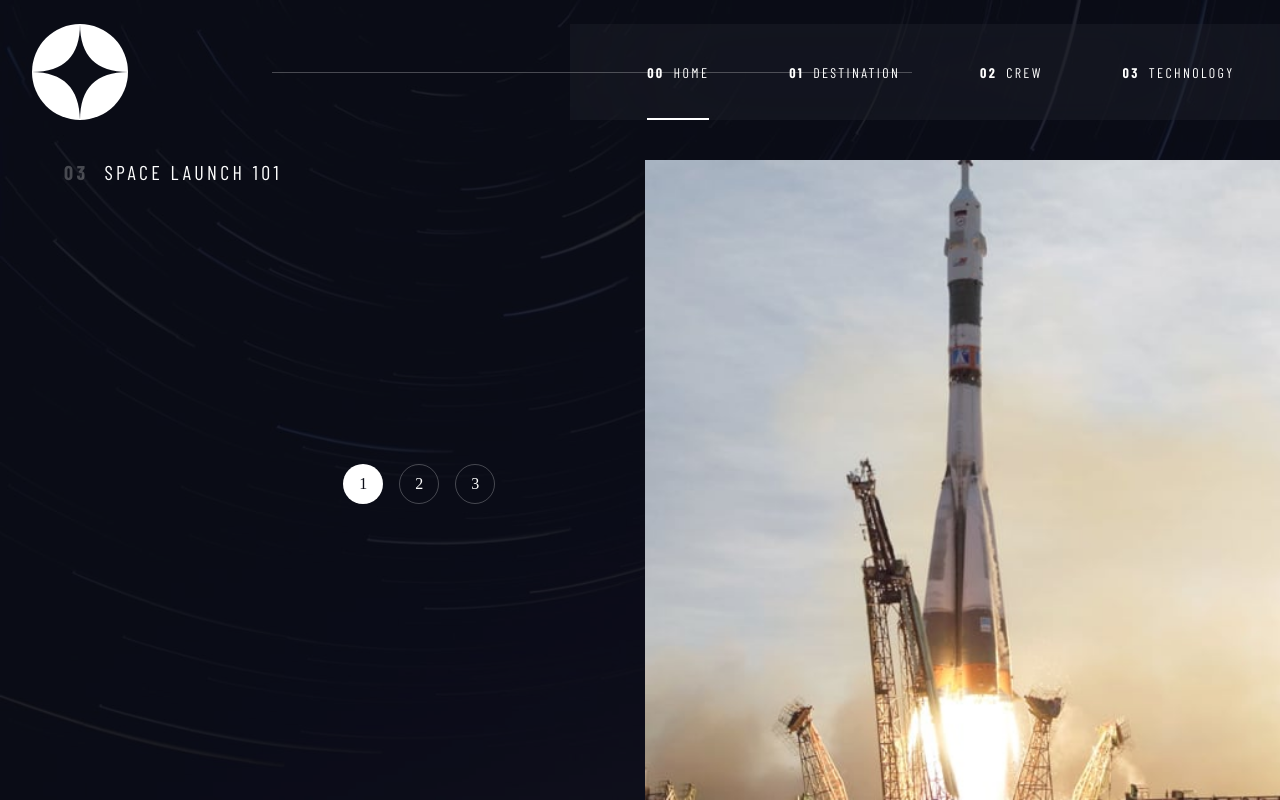
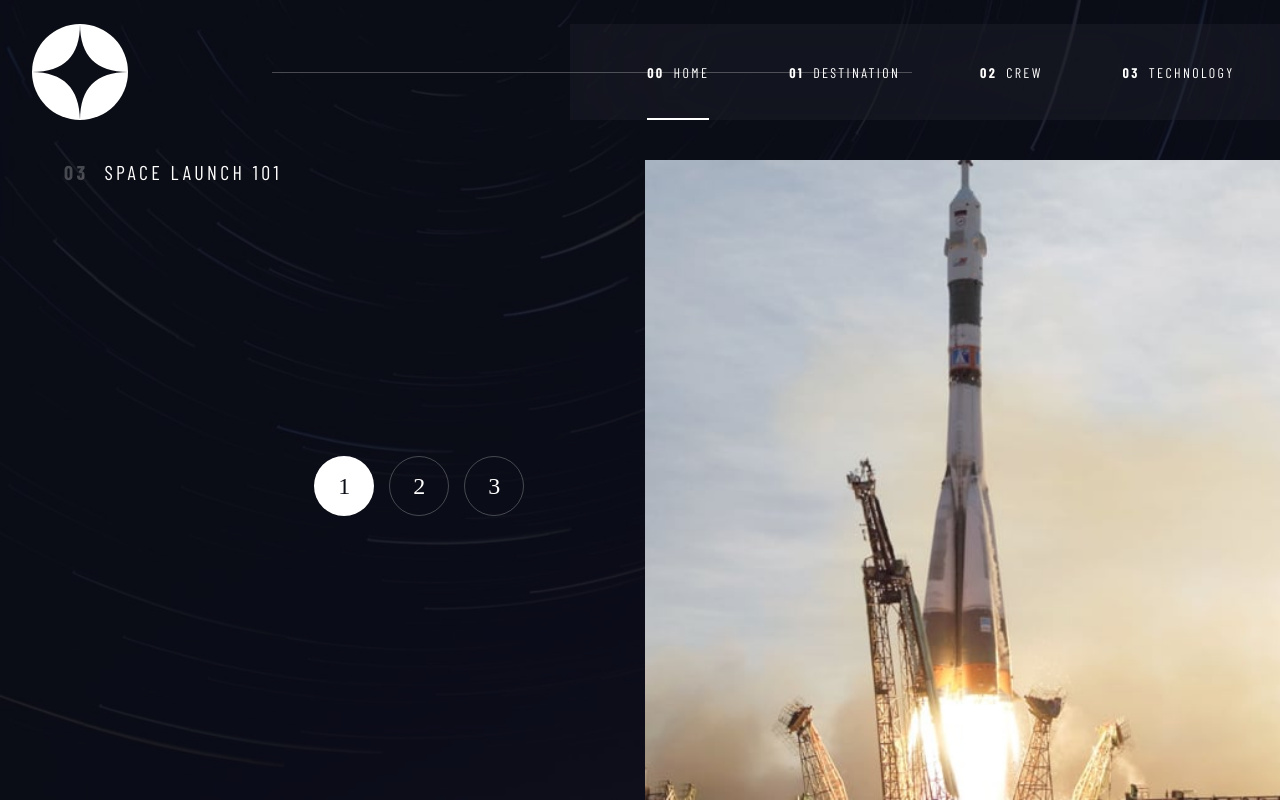
Before and after one commit to arun-roberts/fem006_space_tourism_website, a Next.js app: page /technology in a window 1280 px wide. Shown: the top 800 px of the page. Built offline with nearby package versions, Linux system fonts and the light colour scheme; a web font is replaced by a local one.

Commit message:
Finished styling for tablet. Testing background image issue.

```diff
--- a/styles/ContentPicker.module.css
+++ b/styles/ContentPicker.module.css
@@ -59,7 +59,6 @@
 }
 
 .numbered__list_item {
-  color: #fff;
   width: 2.5rem;
   height: 2.5rem;
   position: relative;
@@ -170,6 +169,14 @@
 }
 
 @media screen and (min-width: 760px) {
+  .numbered__list_item {
+    width: 3.75rem;
+    height: 3.75rem;
+    font-size: 1.5rem;
+  }
+  .numbered__button::before {
+    font-size: 1.5rem;
+  }
   .named__button {
     font-size: 1rem;
     letter-spacing: 0.16875rem;
--- a/styles/ContentPicker.module.sass
+++ b/styles/ContentPicker.module.sass
@@ -50,7 +50,6 @@ $nav-white: rgba(255, 255, 255, 0.04)
     justify-content: space-between
 
     &_item
-      color: $basic-white
       width: 2.5rem
       height: 2.5rem
       position: relative
@@ -136,6 +135,14 @@ $nav-white: rgba(255, 255, 255, 0.04)
       border-bottom: 3px solid $basic-white
 
 @media screen and (min-width: 760px)
+  .numbered__list_item
+    width: 3.75rem
+    height: 3.75rem
+    font-size: 1.5rem
+
+  .numbered__button::before
+    font-size: 1.5rem
+
   .named
     &__button
       font-size: 1rem
@@ -143,4 +150,6 @@ $nav-white: rgba(255, 255, 255, 0.04)
       line-height: 1.1875rem
       padding-bottom: 0.875rem
 
+
+
 // @media screen and (min-width: 1200px)
--- a/styles/globals.css
+++ b/styles/globals.css
@@ -182,7 +182,7 @@ a {
   top: 0;
   width: 100%;
   height: 100vh;
-  background: #0b0d17 url("../public/assets/home/background-home-mobile.jpg") no-repeat;
+  background: url("../public/assets/home/background-home-mobile.jpg") no-repeat;
   background-size: cover;
   display: -webkit-box;
   display: -ms-flexbox;
@@ -596,7 +596,7 @@ a {
   line-height: 1.5625rem;
   color: #d0d6f9;
   width: 97.5%;
-  margin-bottom: 5.0825rem;
+  margin: 0 auto 5.0825rem;
 }
 
 @media screen and (min-width: 760px) {
@@ -847,9 +847,9 @@ a {
     width: 37rem;
   }
   .anousheh_ansari__image {
-    width: 28.523125rem;
-    height: 35.75rem;
-    margin: 0 20.283854166% 0 20.29296875%;
+    width: 33.719375rem;
+    height: 33.25rem;
+    margin: 0 13.50338541666% 0 16.84791666%;
   }
   .anousheh_ansari-info {
     width: 33.5rem;
@@ -860,8 +860,28 @@ a {
     padding-top: 8.5rem;
   }
   .tech__image {
-    height: 25rem;
+    height: 19.375rem;
     width: 102vw;
+  }
+  .tech__picker {
+    margin: 3.5rem auto 2.75rem;
+    width: 13.125rem;
+  }
+  .tech-info__sub {
+    font-size: 1rem;
+    letter-spacing: 0.16875rem;
+    line-height: 1.1875rem;
+  }
+  .tech-info__name {
+    font-size: 2.5rem;
+    line-height: 2.875rem;
+    margin: 1rem auto;
+  }
+  .tech-info__description {
+    width: 65.1%;
+    font-size: 1rem;
+    line-height: 1.75rem;
+    margin-bottom: 6.0625rem;
   }
 }
 
--- a/styles/globals.sass
+++ b/styles/globals.sass
@@ -161,7 +161,7 @@ a
   top: 0
   width: 100%
   height: 100vh
-  background: $dark-blue url('../public/assets/home/background-home-mobile.jpg') no-repeat
+  background: url('../public/assets/home/background-home-mobile.jpg') no-repeat
   background-size: cover
   display: flex
   flex-direction: column
@@ -451,7 +451,7 @@ a
       line-height: 1.5625rem
       color: $light-blue
       width: 97.5%
-      margin-bottom: 5.0825rem
+      margin: 0 auto 5.0825rem
 
 @media screen and (min-width: 760px)
   .section-header
@@ -663,9 +663,9 @@ a
 
   .anousheh_ansari
     &__image
-      width: 28.523125rem
-      height: 35.75rem
-      margin: 0 20.283854166% 0 20.29296875%
+      width: 33.719375rem
+      height: 33.25rem
+      margin: 0 13.50338541666% 0 16.84791666%
 
     &-info
       width: 33.5rem
@@ -676,8 +676,30 @@ a
     padding-top: 8.5rem
 
     &__image
-      height: 25rem
+      height: 19.375rem
       width: 102vw
+
+    &__picker
+      margin: 3.5rem auto 2.75rem
+      width: 13.125rem
+
+    &-info
+
+      &__sub
+        font-size: 1rem
+        letter-spacing: 0.16875rem
+        line-height: 1.1875rem
+
+      &__name
+        font-size: 2.5rem
+        line-height: 2.875rem
+        margin: 1rem auto
+
+      &__description
+        width: 65.1%
+        font-size: 1rem
+        line-height: 1.75rem
+        margin-bottom: 6.0625rem
 
 @media screen and (min-width: 1200px)
   .numbered
```
Also changed, not shown: 2 other files (tests, documents, lock files or other folders).
